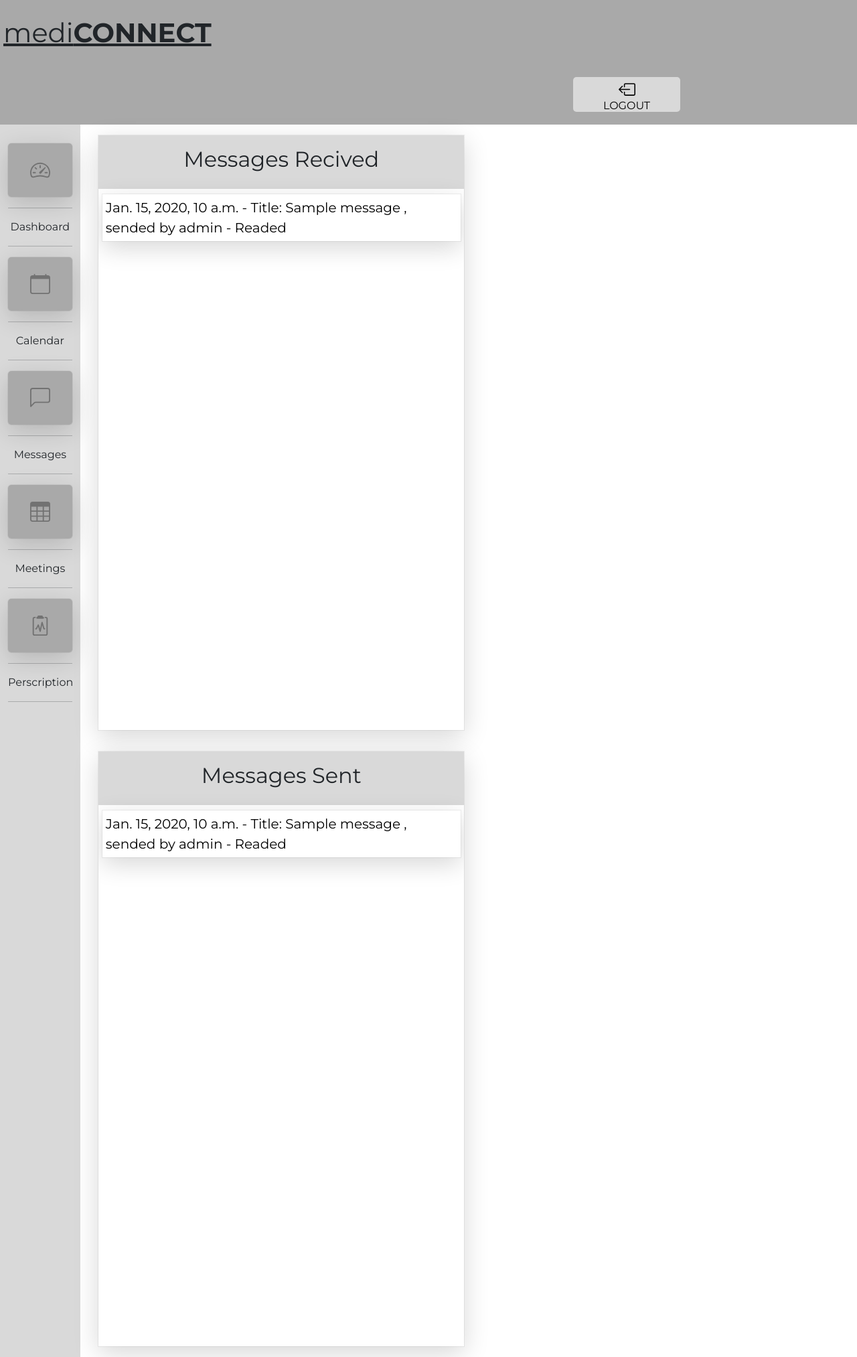
After one commit to RadekKusiak71/Hospital_Management, a Django app: page /manage/messages/ in a window 1280 px wide. The commit adds this page. Shown: the whole page at 67% size. Run offline with Django 4.2, Linux system fonts and the light colour scheme; a user stored in the database is signed in; data comes from the database, SQL or seed files in the repository; tables that the repository leaves empty hold one stand-in row (values such as "Sample post").

Commit message:
messages backed + some templates minor chanes +css

```diff
--- a/main/urls.py
+++ b/main/urls.py
@@ -7,4 +7,6 @@ urlpatterns = [
     path('doclog/',views.DoctorLoginPage.as_view(),name='doctor_login_page'),
     path('doclogout/',views.DoctorLogout.as_view(),name='doctor_logout'),
     path('calendar/',views.CalendarPage.as_view(),name='doctor_calendar'),
+    path('messages/',views.MessagesPage.as_view(),name='doctor_messages'),
+    path('messages/<int:msg_id>',views.MessagePage.as_view(),name='doctor_message'),
 ]
--- a/main/views.py
+++ b/main/views.py
@@ -10,7 +10,7 @@ from django.contrib.auth import logout,login,authenticate
 from django.utils.decorators import method_decorator
 from django.contrib.admin.views.decorators import staff_member_required
 
-from main.models import Patient,Doctor,Apointment,Medicine,Perscription,Meeting,Room
+from main.models import Patient,Doctor,Apointment,Medicine,Perscription,Meeting,Room,Message
 from .forms import MessageForm,DoctorRegisterForm,DoctorUserLoginForm
 
 method_decorator(staff_member_required,name='dispatch')
@@ -105,6 +105,14 @@ class CalendarPage(View):
                     days_list = self.update_list(appointments,days)
                     return redirect('doctor_calendar')
 
+            elif 'search_query' in request.GET:
+                CalendarPage.today = datetime.date.today()
+                calendar = self.get_month(CalendarPage.today)
+                days = self.get_days(calendar)
+                patients = self.search_query()
+                appointments = self.search_appointments(patients)
+                days_list = [[apointment] for apointment in appointments]
+
             context = {'calendar': calendar, 'days': days_list,'today_date':day,'appointments':appointments}
             return render(request, 'main/doctor_calendar.html', context)
         else:
@@ -139,6 +147,67 @@ class CalendarPage(View):
         cal = calendar.Calendar()
         month_calendar = list(cal.monthdatescalendar(today.year,today.month))
         return month_calendar
+
+    def search_query(self):
+        patient = self.request.GET.get('search_query')
+        patient_list = []
+
+        if Patient.objects.filter(firstname__contains = patient) is not None:
+            for patient_data in Patient.objects.filter(firstname__contains = patient):
+                patient_list.append(patient_data)
+        elif Patient.objects.filter(lastname__contains = patient) is not None:
+            print(Patient.objects.filter(lastname__contains = patient))
+            for patient_data in Patient.objects.filter(lastname__contains = patient):
+                patient_list.append(patient_data)
+        return patient_list
+
+    def search_appointments(self,patients):
+        appointment_list = []
+        for person in patients:
+            appointments = Apointment.objects.filter(patient = person).order_by('date')
+            for appointment in appointments:
+                appointment_list.append(appointment)
+        return appointment_list
+
+class MessagesPage(View):
+    def get(self,request):
+        if request.user.is_staff:
+            msg_recived = Message.objects.filter(reciver = request.user)
+            msg_sended = Message.objects.filter(sender = request.user)
+            context = {'recived':msg_recived,'sended':msg_sended}
+            return render(request,'main/messages.html',context)
+        else:
+            return HttpResponse('Only for staff memebers')
+
+class MessagePage(View):
+    def get(self,request,msg_id):
+        if request.user.is_staff:
+            message = Message.objects.get(id=msg_id)
+            message.readed = True
+            message.save()
+            context = {'message':message}
+            return render(request,'main/message.html',context)
+        else:
+            return HttpResponse('Only for staff members')
+    def post(self,request,msg_id):
+        if 'unread' in request.POST:
+            return self.change_status(msg_id)
+        if 'delete' in request.POST:
+            return self.delete_msg(msg_id)
+
+    def delete_msg(self,msg_id):
+        message = Message.objects.get(id=msg_id).delete()
+        return redirect('doctor_messages')
+
+    def change_status(self,msg_id):
+        message = Message.objects.get(id=msg_id)
+        if message.readed:
+            message.readed = False
+            message.save()
+        else:
+            message.readed = True
+            message.save()
+        return redirect('doctor_messages')
 
 class DoctorLoginPage(View):
     def get(self,request):
--- /dev/null
+++ b/static/main/css/messages.css
@@ -0,0 +1,89 @@
+.messages_container{
+    width: 98%;
+    min-height: 100vh;
+    height: fit-content;
+    margin: auto;
+    display: flex;
+    justify-content: space-between;
+    flex-wrap: wrap;
+}
+
+.messages{
+    height: 100vh;
+    width: 48%;
+    margin: 1rem;
+    background-color: white;
+    box-shadow: rgba(0, 0, 0, 0.16) 0px 10px 36px 0px, rgba(0, 0, 0, 0.06) 0px 0px 0px 1px;
+    overflow: auto;
+}
+.messages_title{
+    width: 100%;
+    height: 5rem;
+    background-color: #D9D9D9;
+    display: flex;
+    justify-content: center;
+    align-items: center;
+}
+.message{
+    width: 98%;
+    margin: auto;
+    min-height: 2rem;
+    height: fit-content;
+    margin-top: 0.5rem;
+    background-color: white;
+    box-shadow: rgba(0, 0, 0, 0.16) 0px 10px 36px 0px, rgba(0, 0, 0, 0.06) 0px 0px 0px 1px;
+    padding: 5px;
+    display: flex;
+    justify-content: flex-start;
+    align-items: center;
+}
+.messages_list{
+    width: 100%;
+    height: 100%;
+}
+.messages_list a{
+    font-size: 20px;
+    text-decoration: none;
+    color: black;
+}
+
+/* message page */
+
+.message_container{
+    width: 95%;
+    margin: auto;
+    min-height: 100vh;
+    height: fit-content;
+    background-color: white;
+    box-shadow: rgba(0, 0, 0, 0.16) 0px 10px 36px 0px, rgba(0, 0, 0, 0.06) 0px 0px 0px 1px;
+    padding: 10px;
+}
+.msg_title{
+    width: 100%;
+    padding: 10px;
+    height: 4rem;
+    margin-top: 0.5rem;
+}
+.msg_sender{
+    width: 100%;
+    padding: 5px;
+    min-height: 3rem;
+    height: fit-content;
+    display: flex;
+    justify-content: space-between;
+    align-items: center;
+    flex-wrap: wrap;
+}
+.sender{
+    width: 40%;
+    margin-top: 1rem;
+}
+.message_data_container{
+    padding: 25px;
+    width: 96%;
+    min-height: 20rem;
+    height: fit-content;
+    margin: auto;
+    background-color: white;
+    box-shadow: rgba(0, 0, 0, 0.16) 0px 10px 36px 0px, rgba(0, 0, 0, 0.06) 0px 0px 0px 1px;
+}
--- a/templates/main/base.html
+++ b/templates/main/base.html
@@ -80,7 +80,7 @@
             <p style="text-align: center;">Calendar</p>
             <hr>
             <div class="menu_link">
-                <a href="">
+                <a href="{% url 'doctor_messages' %}">
                     <svg xmlns="http://www.w3.org/2000/svg" width="30" height="30" fill="currentColor" class="bi bi-chat-left" viewBox="0 0 16 16">
                         <path d="M14 1a1 1 0 0 1 1 1v8a1 1 0 0 1-1 1H4.414A2 2 0 0 0 3 11.586l-2 2V2a1 1 0 0 1 1-1h12zM2 0a2 2 0 0 0-2 2v12.793a.5.5 0 0 0 .854.353l2.853-2.853A1 1 0 0 1 4.414 12H14a2 2 0 0 0 2-2V2a2 2 0 0 0-2-2H2z"/>
                       </svg>
@@ -115,7 +115,6 @@
     {% endif %}
         <div class="main_content">
             {% block content %}
-            <p>main container</p>
             {% endblock %}
         </div>
     </div>
--- a/templates/main/dashboard.html
+++ b/templates/main/dashboard.html
@@ -7,7 +7,7 @@
     <div class="dashboard_left_cont">
         <div class="left_upper">
             <div class="title">
-                <h1 style="font-weight: bolder;">Closest Appointments</h1>
+                <h1 style="font-weight: bolder;">Upcoming Appointments</h1>
             </div>
             <hr>
             <div class="apointments">
--- /dev/null
+++ b/templates/main/meetings_create.html
@@ -0,0 +1,6 @@
+{% extends 'main/base.html' %}
+{% load static %}
+{% block title %} {% endblock %}
+{% block css %} {% endblock %}
+{% block contnet %}
+{% endblock %}
--- /dev/null
+++ b/templates/main/messages.html
@@ -0,0 +1,51 @@
+{% extends 'main/base.html' %}
+{% load static %}
+{% block title %}Messages{% endblock %}
+{% block css %}
+<link rel="stylesheet" href="{% static 'main/css/messages.css' %}">
+{% endblock %}
+{% block content %}
+<div class="messages_container">
+    <div class="messages">
+        <div class="messages_title">
+            <h2>Messages Recived</h2>
+        </div>
+
+        <div class="messages_list">
+            {% if recived %}
+                {% for rmessage in recived %}
+                    <div class="message">
+                        {% if rmessage.readed %}
+                        <a href="{% url 'doctor_message' rmessage.id %}" style="font-weight: 400;"><span>{{rmessage.created_at}}</span> - Title: {{rmessage.title}} ,  sended by {{rmessage.sender}} - Readed</a><br>
+                        {% else %}
+                        <a href="{% url 'doctor_message' rmessage.id %}" style="font-weight: bold;"><span>{{rmessage.created_at}}</span> - Title: {{rmessage.title}} ,  sended by {{rmessage.sender}} - Unreaded</a><br>
+                        {% endif %}
+                    </div>
+                {% endfor %}
+            {% else %}
+                <h2 style="margin-top: 1rem;text-align: center;">Your recived messages box is empty</h2>
+            {% endif %}
+        </div>
+    </div>
+    <div class="messages">
+        <div class="messages_title">
+            <h2>Messages Sent</h2>
+        </div>
+        <div class="messages_list">
+            {% if sended %}
+            {% for smessage in sended %}
+                <div class="message">
+                    {% if smessage.readed %}
+                    <a href="{% url 'doctor_message' smessage.id %}" style="font-weight: 400;"><span>{{smessage.created_at}}</span> - Title: {{smessage.title}} ,  sended by {{smessage.reciver}} - Readed</a><br>
+                    {% else %}
+                    <a href="{% url 'doctor_message' smessage.id %}" style="font-weight: bold;"><span>{{smessage.created_at}}</span> - Title: {{smessage.title}} ,  sended by {{smessage.reciver}} - Unreaded</a><br>
+                    {% endif %}
+                </div>
+            {% endfor %}
+        {% else %}
+            <h2 style="margin-top: 1rem;text-align: center;">Your sended messages box is empty</h2>
+        {% endif %}
+        </div>
+    </div>
+</div>
+{% endblock %}
--- /dev/null
+++ b/templates/main/perscription_create.html
@@ -0,0 +1,6 @@
+{% extends 'main/base.html' %}
+{% load static %}
+{% block title %} {% endblock %}
+{% block css %} {% endblock %}
+{% block contnet %}
+{% endblock %}
```
Also changed, not shown: static/patient_page/css/appointments.css (+57 -0 lines), static/patient_page/css/home.css (+13 -6 lines), templates/main/doctor_calendar.html (+29 -0 lines), templates/main/message.html (added, +27 -0 lines).
